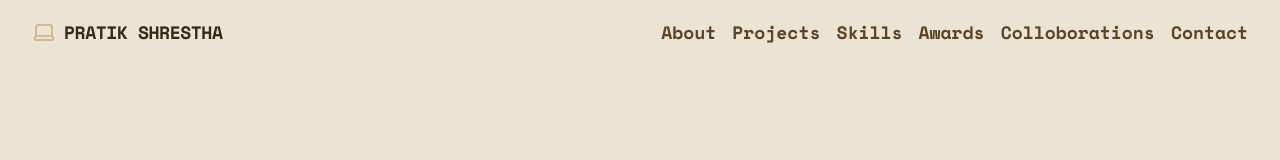
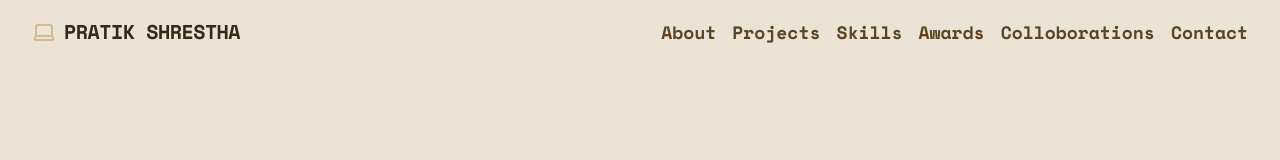
Before and after one commit to Pratikshresth/pshrestha.github.io, a Next.js app: page /pshrestha.github.io/ in a window 1280 px wide. Shown: the top 160 px of the page. Built offline with nearby package versions, Linux system fonts and the light colour scheme; grey boxes are pictures that could not be loaded.

Commit message:
Update component.jsx

```diff
--- a/src/components/component/component.jsx
+++ b/src/components/component/component.jsx
@@ -16,7 +16,7 @@ export function Component() {
         <div className="container mx-auto flex h-16 max-w-7xl items-center justify-between px-4 sm:px-6 lg:px-8 bg-black/70">
           <Link href="#" className="flex items-center gap-2 transition-transform duration-300 ease-in-out transform hover:-translate-y-1" prefetch={false}>
             <LaptopIcon className="h-6 w-6 text-primary" />
-            <span className="font-bold tracking-tight text-foreground text-lg"><b>PRATIK SHRESTHA</b></span>
+            <span className="font-bold tracking-tight text-foreground text-xl"><b>PRATIK SHRESTHA</b></span>
           </Link>
           <nav className="hidden space-x-4 md:flex">
             <Link href="#about" className="text-lg font-medium text-muted-foreground hover:text-foreground transition-transform duration-300 ease-in-out transform hover:-translate-y-1" prefetch={false}>
```
